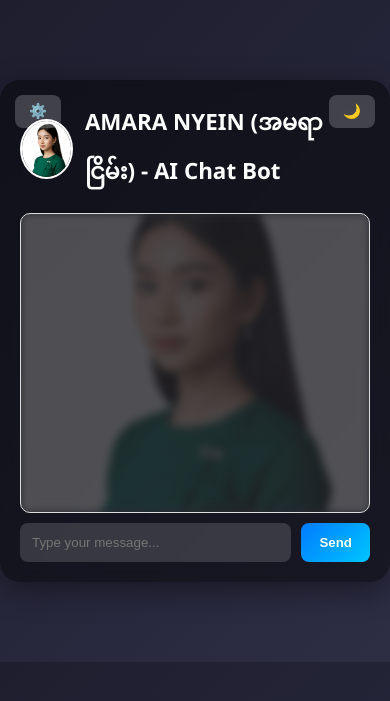
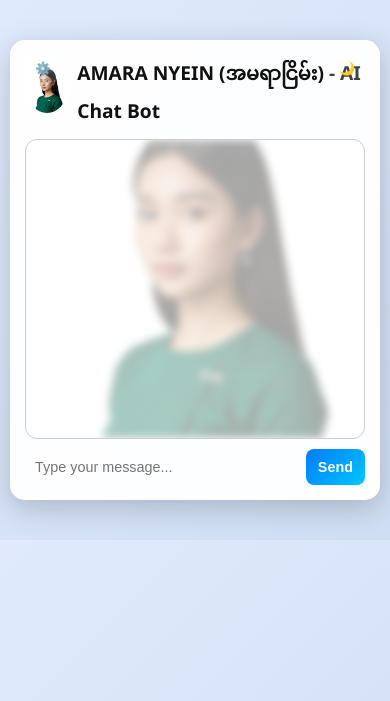
Before and after one commit to nyeinchanairmm-ai/ai_bot, a Flask app: page / in a window 390 px wide. Shown: the top 701 px of the page. Run offline with Flask 3, Linux system fonts and the light colour scheme; data that the repository does not hold is empty.

Commit message:
ui3 commit

```diff
--- a/static/style.css
+++ b/static/style.css
@@ -5,21 +5,23 @@
   box-sizing: border-box;
 }
 
+/* Light Mode (default) */
 body {
   font-family: 'Segoe UI', Tahoma, Geneva, Verdana, sans-serif;
-  background: linear-gradient(135deg, #1e1e2f, #2d2d44);
-  color: #fff;
+  background: linear-gradient(135deg, #e0eafc, #cfdef3); /* light gradient */
+  color: #111;
   transition: background 0.3s, color 0.3s;
 }
 
+
 .container {
-  max-width: 600px;
+  max-width: 700px;
   margin: 80px auto;
-  background: rgba(0,0,0,0.45); /* Transparent box */
+  background: rgba(255, 255, 255, 0.95); /* light and solid */
   backdrop-filter: blur(10px);
   border-radius: 20px;
   padding: 20px;
-  box-shadow: 0 8px 30px rgba(0,0,0,0.4);
+  box-shadow: 0 8px 30px rgba(0,0,0,0.2);
   position: relative;
 }
 
@@ -46,45 +48,43 @@
 
 .chat-box {
   position: relative;
-  border: 1px solid #ddd;
-  height: 300px;
+  border: 1px solid #ccc;
+  height: 450px;
   overflow-y: auto;
   margin-bottom: 10px;
-  background: rgba(255, 255, 255, 0.1); /* transparency */
+  background: rgba(255, 255, 255, 0.85); /* more solid for light mode */
   border-radius: 10px;
   z-index: 1;
-  backdrop-filter: blur(6px); /* blur effect for background */
+  backdrop-filter: blur(6px);
 }
 
-/* Avatar background overlay */
+
+/* Avatar background overlay for chat-box */
 .chat-box::before {
     content: "";
     position: absolute;
     top: 0;
     left: 0;
-  right: 0;   /* <-- fixed */
+    right: 0;
     bottom: 0;
     background: url("static/avatar.jpg") no-repeat center center;
     background-size: cover;
-  opacity: 0.2;  /* အမှိန် */
-  filter: blur(4px); /* ပုံကို blur */
+    opacity: 0.35; /* ပေါ်လာအောင် - 0.2 → 0.35 */
+    filter: blur(4px); /* Blur effect နည်းနည်း */
     z-index: -1; /* စာတွေထက်နောက်မှာထားမယ် */
 }
-
 .message {
   margin-bottom: 12px;
   font-size: 0.95rem;
   line-height: 1.4;
 }
 
-.message.bot {
-  color: #00c3ff;
+.message.bot { color: #007bff; }
+.message.user {
+  color: #28a745;
+  text-align: right;
 }
 
-.message.user {
-  color: #50fa7b;
-  text-align: right;
-}
 
 /* Input area */
 form {
@@ -181,15 +181,39 @@
 }
 
 /* Dark mode */
+/* Dark Mode */
 body.dark {
-  background: #121212;
-  color: #f5f5f5;
+  background: linear-gradient(135deg, #121212, #1c1c1c);
+  color: #eee;
 }
 
 body.dark .container {
-  background: rgba(40,40,40,0.85);
+  background: rgba(20,20,20,0.95); /* dark solid */
+  box-shadow: 0 8px 30px rgba(0,0,0,0.6);
 }
 
 body.dark .chat-box {
-  background: rgba(60,60,60,0.5);
+  background: rgba(40,40,40,0.85); /* dark contrast */
 }
+
+body.dark .message.bot { color: #00c3ff; }
+body.dark .message.user { color: #50fa7b; }
+
+/* ---------------- Responsive Media Queries ---------------- */
+
+/* Mobile: max-width 480px */
+@media (max-width: 480px) {
+  .container { margin: 40px 10px; padding: 15px; max-width: 95%; border-radius: 15px; }
+  .header img { width: 50px; height: 50px; margin-right: 8px; }
+  .header h1 { font-size: 1.2rem; }
+  .chat-box { height: 300px; border-radius: 12px; padding: 10px; }
+  input[type="text"] { padding: 10px; font-size: 0.9rem; }
+  button { padding: 10px 12px; font-size: 0.9rem; }
+  .top-btn { padding: 6px 10px; font-size: 0.8rem; }
+}
+
+/* Tablet: min-width 481px & max-width 768px */
+@media (min-width: 481px) and (max-width: 768px) {
+  .container { margin: 60px 20px; padding: 18px; max-width: 90%; }
+  .chat-box { height: 350px; }
+}
--- a/templates/index.html
+++ b/templates/index.html
@@ -100,8 +100,12 @@
 //   });
 // Dark mode toggle
 darkBtn.addEventListener("click", () => {
-    document.body.classList.toggle("dark");
-    darkBtn.textContent = document.body.classList.contains("dark") ? "☀️" : "🌙";
+  document.body.classList.toggle("dark");
+  if(document.body.classList.contains("dark")){
+    darkBtn.textContent = "☀️ Light Mode";
+  } else {
+    darkBtn.textContent = "🌙 Dark Mode";
+  }
 });
 
 // Settings modal toggle
```
Lines whose indentation alone changed are shown as unchanged.
